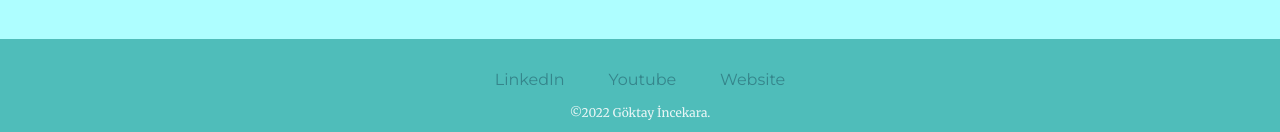
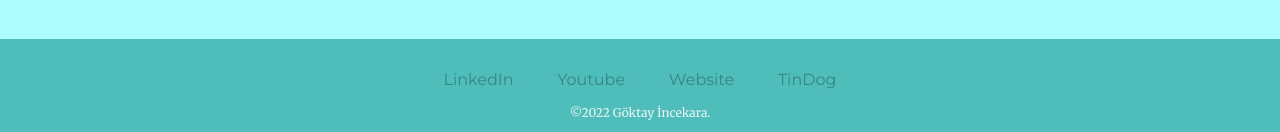
Before and after one commit to GoktayIncekara/My-Web-Cite, a plain HTML site: page index.html in a window 1280 px wide. Shown: the part 2638-2770 px from the top of the page. Drawn offline with Linux system fonts and the light colour scheme.

Commit message:
Tiny Dog link is added

```diff
--- a/index.html
+++ b/index.html
@@ -53,6 +53,7 @@
         <a class="footer-link" href="https://www.linkedin.com/in/g%C3%B6ktay-incekara/">LinkedIn</a>
         <a class="footer-link" href="https://www.youtube.com/channel/UC3P9vT3_qDCqSA7fVGGwahw">Youtube</a>
         <a class="footer-link" href="https://goktayincekara.github.io/CV/">Website</a>
+        <a class="footer-link" href="https://goktayincekara.github.io/Tiny-Dog/">TinDog</a>
         <p class="footer-text">©2022 Göktay İncekara.</p>
       </div>
 </body>
```
